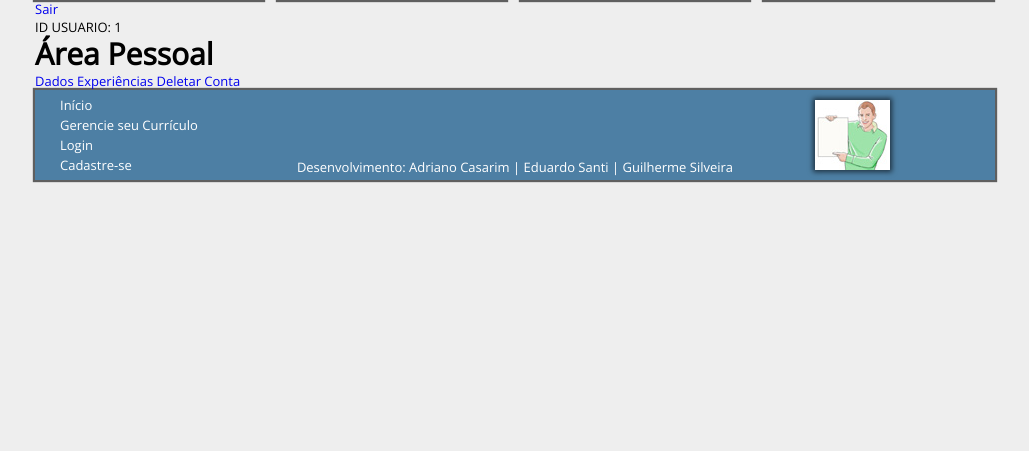
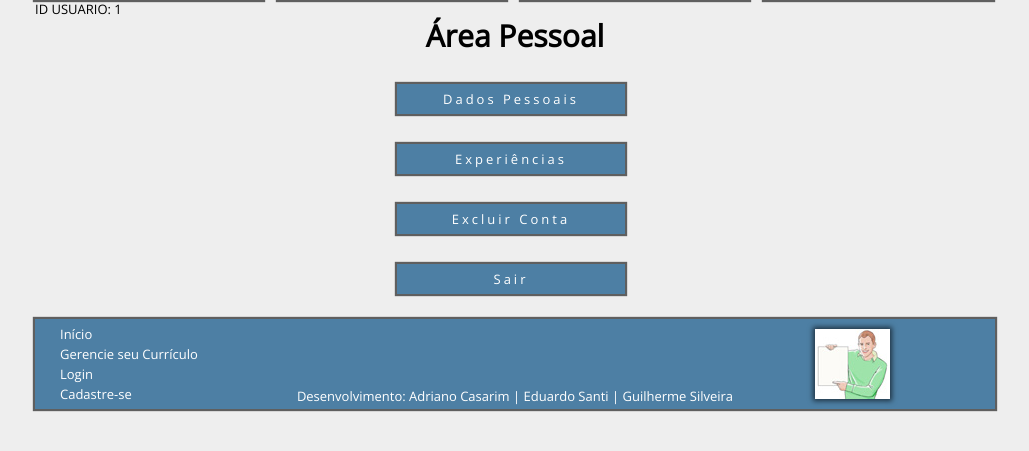
Before and after one commit to santieduardo/CV-System, a PHP site: page /main.php in a window 1280 px wide. Shown: the part 230-681 px from the top of the page, without its empty margins (125-1154 px from the left). Run offline with PHP 8.4, Linux system fonts and the light colour scheme; the visitor is signed in with stand-in values (Sample User, id 1); some libraries are stand-ins or nearby versions.

Commit message:
refinamento do projeto

```diff
--- a/assets/css/main.css
+++ b/assets/css/main.css
@@ -2,13 +2,15 @@ body { margin: 0 auto; width: 960px; background: #eee; }
 
 #banner-slide { margin: 0 auto; padding-top: 20px; }
 p.bjqs-caption { font-weight: 700; }
+
+.aviso-default { height: 300px; line-height: 300px; }
 
 header .logo { background: url('../img/banner.png') no-repeat 50% 50%;  height: 200px; }
 
 nav { width: 100%; margin: 0; height: 30px; font-family: "Arial"; }
 nav ul { margin: 0; }
 nav ul a { background: #4D7FA4; color: #fff; margin-right: 15px; display: block; float: left; width: 228px; text-decoration: none; line-height: 30px; text-align: center; letter-spacing: 3px; box-shadow: 0 0 1px 2px rgba(0,0,0,0.6); }
-nav ul a:hover {  background: #B0C4DE; color: #000; }
+nav ul a:hover { background: #B0C4DE; color: #000; }
 nav ul a.last { margin: 0; width: 229px; }
 
 footer { background: #4D7FA4; width: 960px; height: 90px; box-shadow: 0 0 1px 2px rgba(0,0,0,0.6); }
@@ -76,3 +78,8 @@ form h1 { color: #4D7FA4; margin-top: 30px; }
 
 .form-enviar { width: 100%; margin-top: 20px; }
 .form-enviar input[type=submit] { float: right; background: #4D7FA4; color: #fff; border: none; width: 120px; height: 25px; font-size: 14px; letter-spacing: 1px; }
+
+.area-pessoal { text-align: center; }
+.area-pessoal ul li a { background: #4D7FA4; color: #FFF; display: block; width: 228px; margin-top: 30px; margin-left: 337px; height: 30px; line-height: 30px; letter-spacing: 3px; box-shadow: 0 0 1px 2px rgba(0,0,0,0.6); }
+.area-pessoal ul li a.last { margin-bottom: 25px; }
+.area-pessoal ul li a:hover { background: #B0C4DE; color: #000; }
--- a/autenticar.php
+++ b/autenticar.php
@@ -1,6 +1,7 @@
 <?php
 	include "classes/usuario.php";
 	include "classes/usuarioDAO.php";
+	include "header.php";
 
 if(isset($_POST)){
 
@@ -11,7 +12,7 @@ if(isset($_POST)){
 	$acoes = new UsuarioDAO();
 
 	if(($dados = $acoes->autenticar($usuario)) == null){
-		echo "Dados inválidos!";
+		echo "<div class='area-pessoal'><h1 class='aviso-default'>Seus dados estão incorretos</h1></div>";
 		header("refresh:3; url=login.php");
 	}else{
 		session_start();
@@ -26,5 +27,5 @@ if(isset($_POST)){
 
 }
 
-
+	include "footer.php";
 ?>
--- a/deletar.php
+++ b/deletar.php
@@ -12,5 +12,8 @@
 	$acoes = new UsuarioDAO();
 	$dados = $acoes->deletarConta($user);
 
+	echo "<div class='area-pessoal'><h1 class='aviso-default'>Sua conta foi deletada com sucesso</h1></div>";
+	header("refresh:3; url=index.php");
+
 ?>
 <?php include "footer.php"; ?>
--- a/logout.php
+++ b/logout.php
@@ -2,5 +2,8 @@
 session_start();
 session_destroy();
 
-header("Location: login.php");
+include "header.php";
+echo "<div class='area-pessoal'><h1 class='aviso-default'>Você saiu da sua conta pessoal</h1></div>";
+header("refresh:3; url=index.php");
+include "footer.php";
 ?>
--- a/main.php
+++ b/main.php
@@ -2,21 +2,19 @@
 	require "validacao.php";
 	include "header.php";
 ?>
-
-<div class="logout">
-	<a href="logout.php">Sair</a>
-</div>
-
 <?php
 	echo "ID USUARIO: ".$_SESSION["idusuario"];
 ?>
 
-<h1>Área Pessoal</h1>
-
 <div class="area-pessoal">
-	<a href="formdadospessoais.php">Dados</a>
-	<a href="forminserirexperiencia.php">Experiências</a>
-	<a href="deletarconta.php">Deletar Conta</a>
+	<h1>Área Pessoal</h1>
+	<ul>
+		<li><a href="formdadospessoais.php">Dados Pessoais</a></li>
+		<li><a href="forminserirexperiencia.php">Experiências</a></li>
+		<li><a href="deletarconta.php">Excluir Conta</a></li>
+		<li><a class="last" href="logout.php">Sair</a></li>
+	</ul>
 </div>
 
+
 <?php include "footer.php";?>
```
